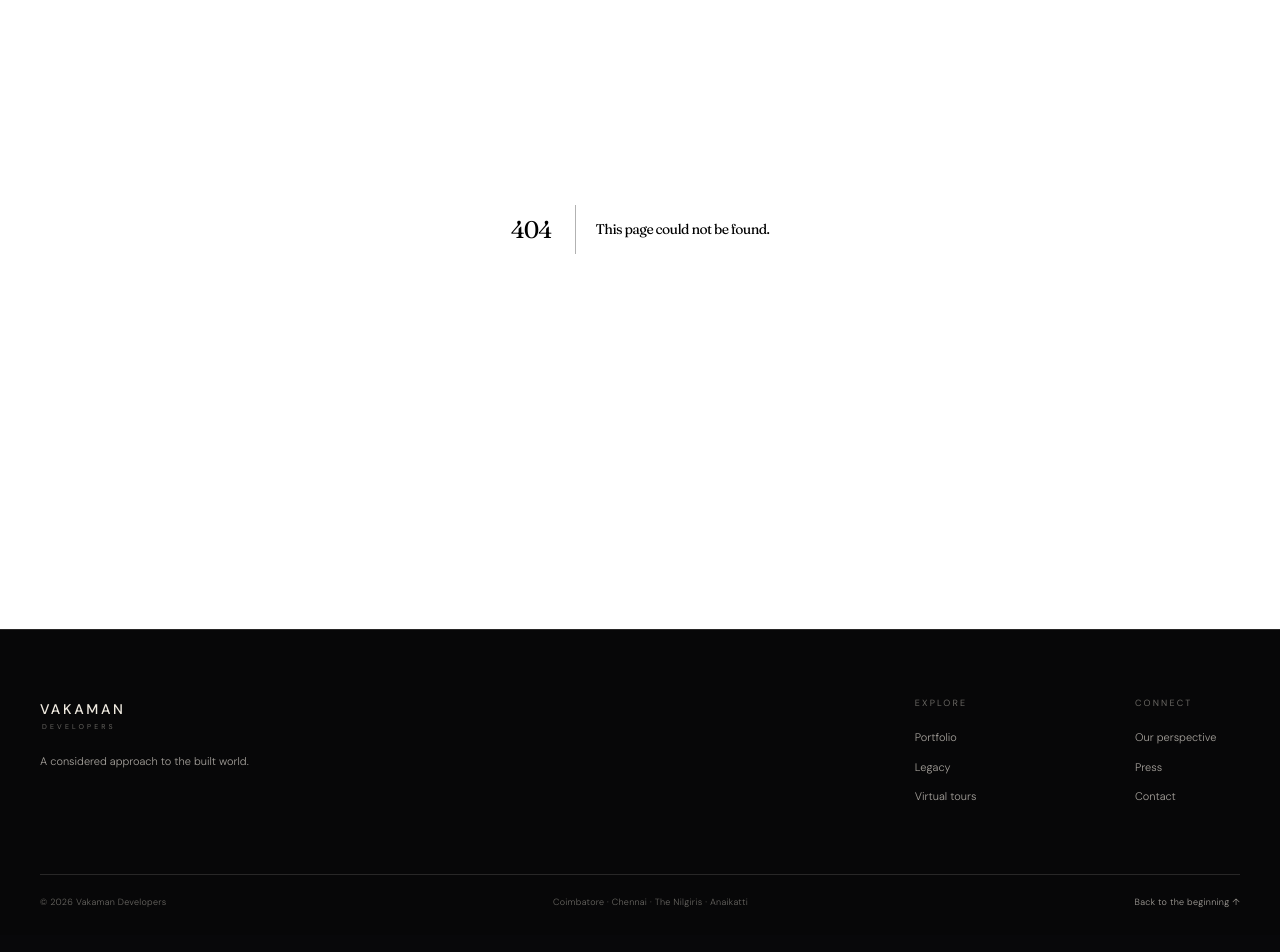
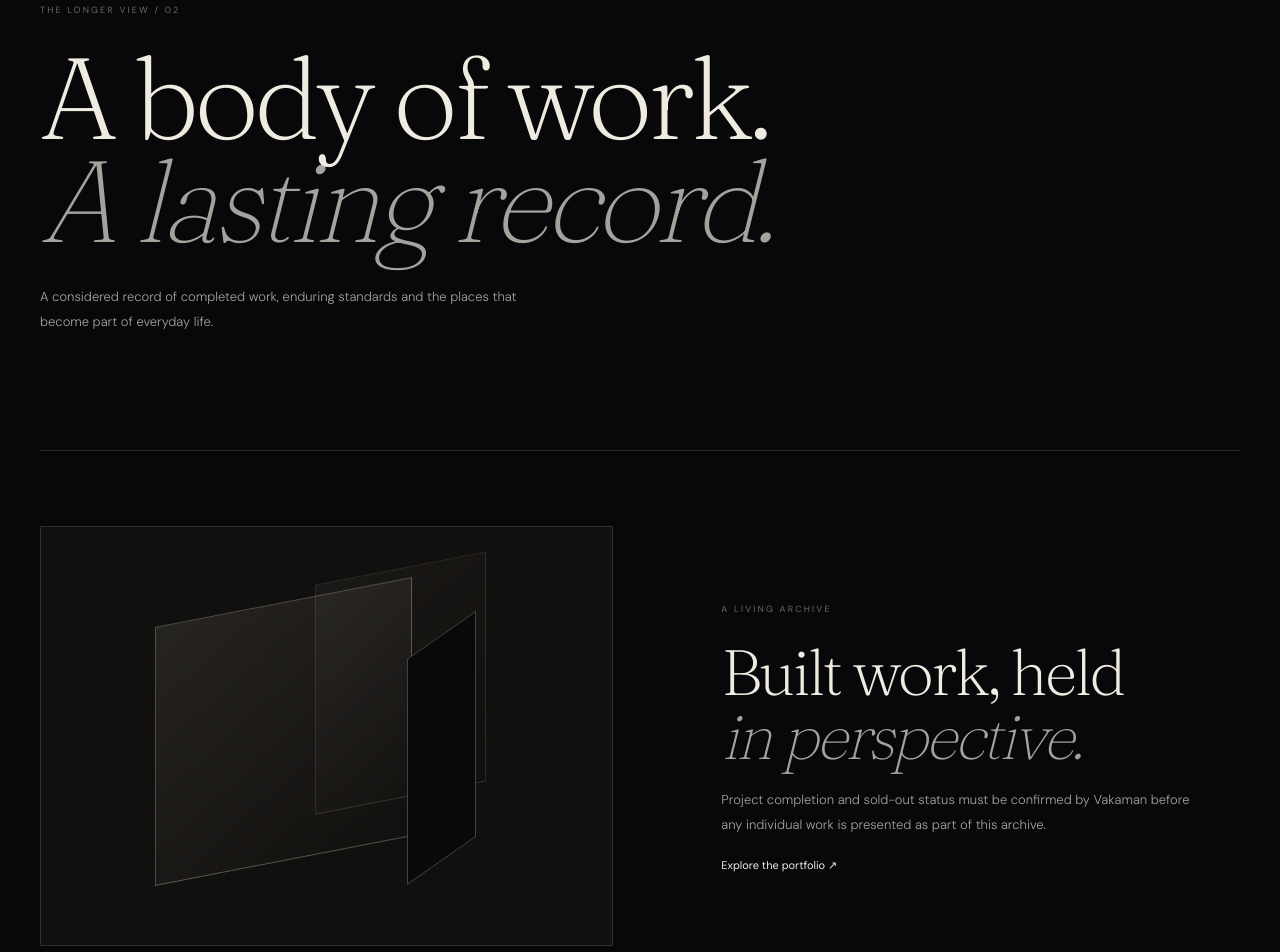
Before and after one commit to mansavim123-netizen/Vakaman, a Next.js app: page /legacy in a window 1280 px wide. Before the commit this address had no page. Shown: the part 260-1212 px from the top of the page. Built offline with nearby package versions, Linux system fonts and the light colour scheme.

Commit message:
feat(legacy): add legacy wireframe

```diff
--- /dev/null
+++ b/app/legacy/page.tsx
@@ -0,0 +1,17 @@
+import type { Metadata } from "next";
+import Link from "next/link";
+import PageIntro from "@/components/page-intro";
+
+export const metadata: Metadata = { title: "Legacy" };
+
+export default function LegacyPage() {
+  return (
+    <>
+      <PageIntro eyebrow="The longer view / 02" title={<>A body of work.<br /><em>A lasting record.</em></>} description="A considered record of completed work, enduring standards and the places that become part of everyday life." />
+      <section className="shell legacy-page-feature">
+        <div className="legacy-page-feature__art" aria-hidden="true"><div /><div /><div /></div>
+        <div><span className="eyebrow">A living archive</span><h2>Built work, held<br /><em>in perspective.</em></h2><p>Project completion and sold-out status must be confirmed by Vakaman before any individual work is presented as part of this archive.</p><Link className="text-link" href="/projects">Explore the portfolio ↗</Link></div>
+      </section>
+    </>
+  );
+}
```
